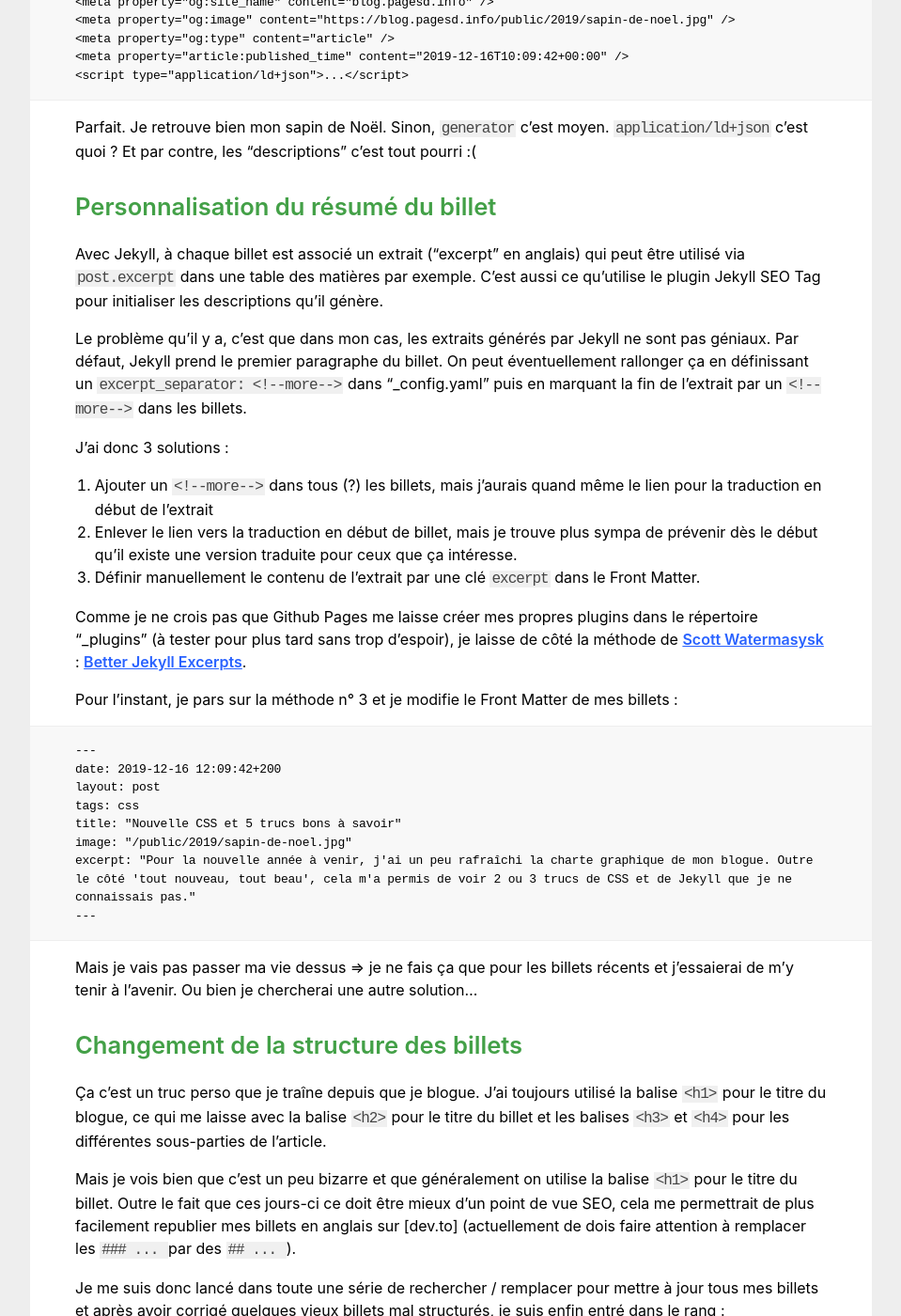
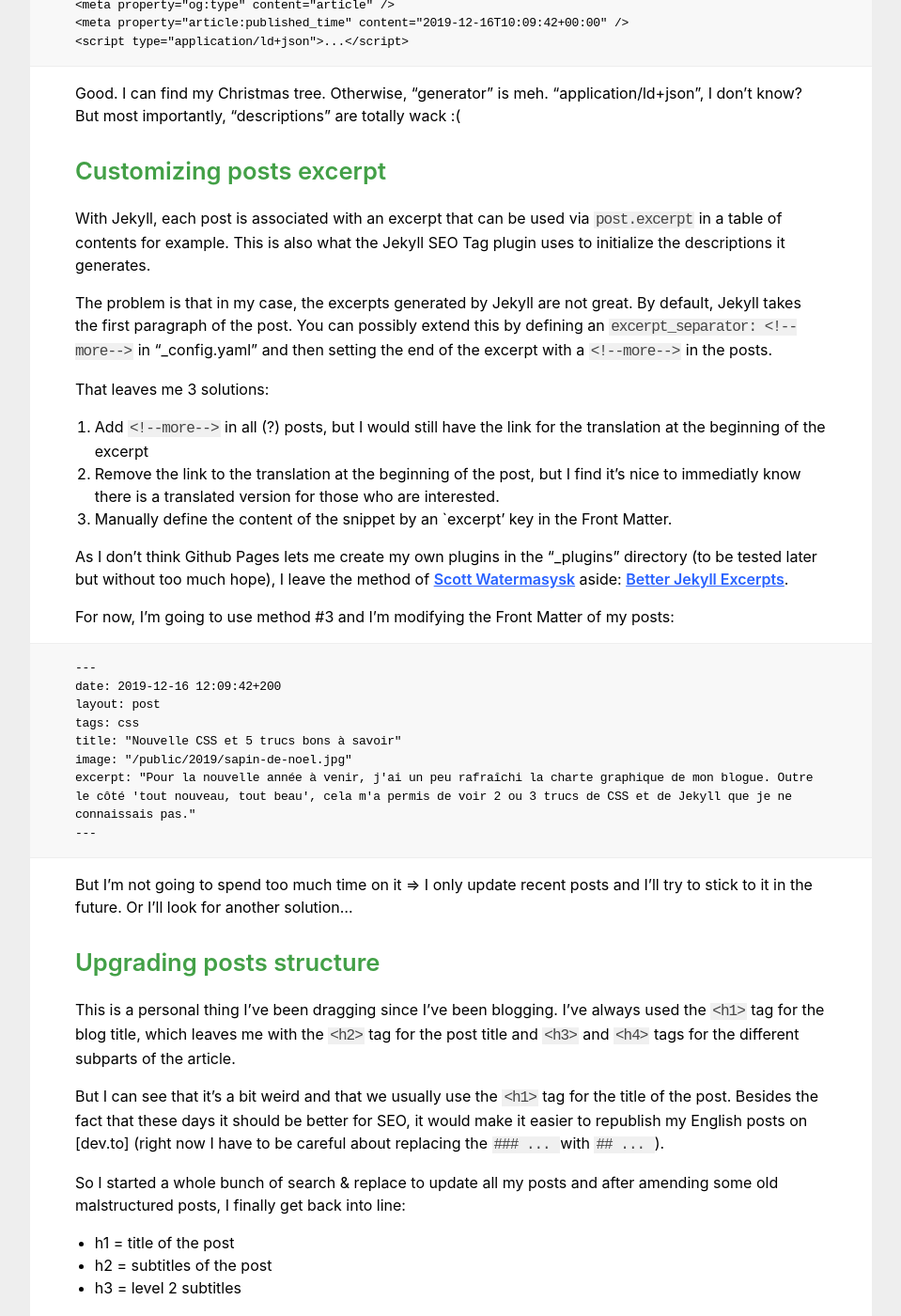
Before and after one commit to michelc/blog2, a Jekyll site: the page built from index.md, in a window 1280 px wide and 1400 px high, scrolled down 3090 px. Shown: the whole window at 94% size, without its empty margins (160-1119 px from the left). Built offline with Jekyll 4.4.1, drawn with Linux system fonts in a browser that asks for light colours; some of the changed text lies outside the part shown.

Commit message:
Ajout traduction "Jekyll configuration update".

````diff
--- /dev/null
+++ b/_posts/2019-12-30-jekyll-configuration-update.md
@@ -0,0 +1,285 @@
+---
+date: 2019-12-30 14:02:34+200
+layout: post
+tags: jekyll
+lang: en
+title: "Jekyll configuration update"
+image: "/public/2019/source-code.jpg"
+excerpt: "After having refreshed the CSS of my blog, I started to upgrade it. Since I switched from GandiBlog to Jekyll there were still a few things left to do. Since this year I've started blogging again, it's worth it."
+---
+
+{:.encart}
+Version en français : [Mise à jour de la configuration de Jekyll]({% post_url 2019-12-30-maj-configuration-jekyll %}){:hreflang="fr"}.
+
+After having refreshed the CSS of my blog, I started to upgrade it. In fact, since I switched from GandiBlog to Jekyll almost 3 years ago, there were still a few things left to do to finalize the migration. And since this year I've started blogging again, it's worth it.
+
+<figure>
+  <img src="{{ page.image }}" alt="source-code" />
+  <figcaption>
+    <a href="https://unsplash.com/photos/5Ntkpxqt54Y">Source code on a screen - Sai Kiran Anagani</a>
+  </figcaption>
+</figure>
+
+
+## Debugging Atom feed
+
+To begin with, a scary bug: the Atom feed wasn't working because of something really stupid. The `<link rel="alternate" type="application/atom+xml">` tag pointed to `/atom.xml`  while the "\_config.yaml" declared `path: feed/atom`.
+
+=> correcting the `path` attribute in "\_config.yaml" :
+
+```yaml
+plugins:
+  - jekyll-feed
+
+feed:
+  path: atom.xml
+```
+
+Thanks to this, I can finally see my posts in [FeedDemon](http://www.feeddemon.com/) :)
+
+
+## Adding images to posts
+
+Lately, I've been trying to put a cover picture every time I write a new post. I started before republishing on [dev.to](https://dev.to/), but the fact that I have to search an illustration for them makes me want to continue on [blog.pagesd.info](https://blog.pagesd.info/). To display the image on this blog, I insert the following HTML code near the top of my post:
+
+```html
+<figure>
+  <img src="/public/2019/sapin-de-noel.jpg" alt="sapin-de-noel" />
+  <figcaption>
+    <a href="https://unsplash.com/photos/ySNkCkdKyTY">Sapin de Noël - Rodion Kutsaev</a>
+  </figcaption>
+</figure>
+```
+
+Currently, images on my blog are 640 x 480 pixels while those on dev.to are 1000 x 420 pixels. Before sharing the same picture on the 2 websites, I can already set the image in the YAML Front Matter so that it will be automatically reused in the Atom feed:
+
+```markdown
+---
+date: 2019-12-16 12:09:42+200
+layout: post
+tags: css
+title: "Nouvelle CSS et 5 trucs bons à savoir"
+image: "/public/2019/sapin-de-noel.jpg"
+---
+
+...
+
+{% raw %}<figure>
+  <img src="{{ page.image }}" alt="sapin-de-noel" />
+  <figcaption>
+    <a href="https://unsplash.com/photos/ySNkCkdKyTY">Sapin de Noël - Rodion Kutsaev</a>
+  </figcaption>
+</figure>{% endraw %}
+```
+
+That's enough for the image to be automatically reused by the [Jekyll Feed](https://github.com/jekyll/jekyll-feed) plugin:
+
+```xml
+<entry>
+  ...
+  <media:thumbnail url="https://blog.pagesd.info/public/2019/sapin-de-noel.jpg"/>
+  <media:content medium="image" url="https://blog.pagesd.info/public/2019/sapin-de-noel.jpg"/>
+</entry>
+```
+
+
+## Adding Jekyll SEO Tag plugin
+
+Of course, after setting the cover image in the header, I also want to use it when I post links on Twitter. I could do this manually in the "\_layout/default.html" template, but there's a plugin that does that and more: [Jekyll SEO Tag](https://github.com/jekyll/jekyll-seo-tag).
+
+The most important thing is that this plugin is one of the happy few to be accepted by Github Pages: [About GitHub Pages and Jekyll](https://help.github.com/en/github/working-with-github-pages/about-github-pages-and-jekyll#plugins) (and follow the "Dependency versions" link).
+
+It's very easy to do. First I add this plugin to the list of plugins already used in "\ _config.yaml":
+
+```yaml
+plugins:
+  - jekyll-feed
+  - jekyll-seo-tag
+```
+
+Then I add `{% raw %}{% seo %}{% endraw %}` in the template "\_layout/default.html" :
+
+```html
+    {% raw %}...
+    {% seo title=false %}{% endraw %}
+  </head>
+```
+
+Note: I don't do `gem 'jekyll-seo-tag'` to add the plugin to my "Gemfile" because I didn't install Jekyll locally. I rely exclusively on Github Pages to publish my blog.
+
+I added `title=false` to prevent the plugin from adding the `<title>` tag which I already insert manually before. Voilà! Now my posts include a whole bunch more stuff to improve SEO:
+
+```html
+<meta name="generator" content="Jekyll v3.8.5" />
+<meta property="og:title" content="Nouvelle CSS et 5 trucs bons à savoir" />
+<meta name="author" content="michel" />
+<meta property="og:locale" content="en" />
+<meta name="description" content="English version: A new CSS and 5 tips to know." />
+<meta property="og:description" content="English version: A new CSS and 5 tips to know." />
+<link rel="canonical" href="https://blog.pagesd.info/2019/12/16/nouvelle-css-quelques-trucs/" />
+<meta property="og:url" content="https://blog.pagesd.info/2019/12/16/nouvelle-css-quelques-trucs/" />
+<meta property="og:site_name" content="blog.pagesd.info" />
+<meta property="og:image" content="https://blog.pagesd.info/public/2019/sapin-de-noel.jpg" />
+<meta property="og:type" content="article" />
+<meta property="article:published_time" content="2019-12-16T10:09:42+00:00" />
+<script type="application/ld+json">...</script>
+```
+
+Good. I can find my Christmas tree. Otherwise, "generator" is meh. "application/ld+json", I don't know? But most importantly, "descriptions" are totally wack :(
+
+
+## Customizing posts excerpt
+
+With Jekyll, each post is associated with an excerpt that can be used via `post.excerpt` in a table of contents for example. This is also what the Jekyll SEO Tag plugin uses to initialize the descriptions it generates.
+
+The problem is that in my case, the excerpts generated by Jekyll are not great. By default, Jekyll takes the first paragraph of the post. You can possibly extend this by defining an `excerpt_separator: <!--more-->` in "\_config.yaml" and then setting the end of the excerpt with a `<!--more-->` in the posts.
+
+That leaves me 3 solutions:
+
+1. Add `<!--more-->` in all (?) posts, but I would still have the link for the translation at the beginning of the excerpt
+1. Remove the link to the translation at the beginning of the post, but I find it's nice to immediatly know there is a translated version for those who are interested.
+1. Manually define the content of the snippet by an `excerpt' key in the Front Matter.
+
+As I don't think Github Pages lets me create my own plugins in the "\_plugins" directory (to be tested later but without too much hope), I leave the method of [Scott Watermasysk](https://dev.to/scottw) aside: [Better Jekyll Excerpts](https://scottw.com/blog/better-jekyll-excerpts/).
+
+For now, I'm going to use method #3 and I'm modifying the Front Matter of my posts:
+
+```markdown
+---
+date: 2019-12-16 12:09:42+200
+layout: post
+tags: css
+title: "Nouvelle CSS et 5 trucs bons à savoir"
+image: "/public/2019/sapin-de-noel.jpg"
+excerpt: "Pour la nouvelle année à venir, j'ai un peu rafraîchi la charte graphique de mon blogue. Outre le côté 'tout nouveau, tout beau', cela m'a permis de voir 2 ou 3 trucs de CSS et de Jekyll que je ne connaissais pas."
+---
+```
+
+But I'm not going to spend too much time on it => I only update recent posts and I'll try to stick to it in the future. Or I'll look for another solution...
+
+
+## Upgrading posts structure
+
+This is a personal thing I've been dragging since I've been blogging. I've always used the `<h1>` tag for the blog title, which leaves me with the `<h2>` tag for the post title and `<h3>` and `<h4>` tags for the different subparts of the article.
+
+But I can see that it's a bit weird and that we usually use the `<h1>` tag for the title of the post. Besides the fact that these days it should be better for SEO, it would make it easier to republish my English posts on [dev.to] (right now I have to be careful about replacing the `### ... ` with `## ... `).
+
+So I started a whole bunch of search & replace to update all my posts and after amending some old malstructured posts, I finally get back into line:
+
+* h1 = title of the post
+* h2 = subtitles of the post
+* h3 = level 2 subtitles
+
+
+## Updating the archive page
+
+That was one of the things I had planned to do three years ago, to post the months in French and not in English. I found a few leads all over the place:
+
+* The famous Christophe Ducamp: [Comment localiser la date en français dans Jekyll ?](https://www.christopheducamp.com/2013/12/26/jekyll-localiser-la-date/)
+* The update link where he send us: [Traduire la date dans Jekyll](http://ouyaah.legtux.org/informatique/web/2017/05/19/traduire-date-jekyll.html)
+* Some leads on Stack Overflow:  [Locale specific date in Jekyll](https://stackoverflow.com/questions/10714980/locale-specific-date-in-jekyll)
+
+In the end, I did this:
+
+
+```liquid
+  {% raw %}{% capture month %}{{ post.date | date: "%m" }}{% endcapture %}
+  {% if current_month != month %}
+    {% assign current_month = month %}
+### {% case month %}
+      {% when "01" %}Janvier {{ year }}
+      {% when "02" %}Février {{ year }}
+      {% when "03" %}Mars {{ year }}
+      {% when "04" %}Avril {{ year }}
+      {% when "05" %}Mai {{ year }}
+      {% when "06" %}Juin {{ year }}
+      {% when "07" %}Juillet {{ year }}
+      {% when "08" %}Août {{ year }}
+      {% when "09" %}Septembre {{ year }}
+      {% when "10" %}Octobre {{ year }}
+      {% when "11" %}Novembre {{ year }}
+      {% when "12" %}Décembre {{ year }}
+    {% endcase %}
+  {% endif %}{% endraw %}
+```
+
+It's not great and I had a bit of a hard time because I also wanted to add the year next to the name of the month. And [kramdown](https://kramdown.gettalong.org/) kept separating month and year so I ended up with the name of the month as `<h3>December</h3>` and the year on a separate line `<p>2019</p>`, when it wasn't `<pre>2019</pre>`.
+
+
+## Removing syntax highlighting
+
+Speaking of kramdown, I choose to disable the famous "[Code and Syntax Highlighting](https://github.com/adam-p/markdown-here/wiki/Markdown-Cheatsheet#code)" from Markdown. I don't use it on this blog, so it's not necessary for Jekyll to waste time generating all these `<span>` and for Github to lose money storing all the extra HTML code it represents.
+
+The solution is again on all [About GitHub Pages and Jekyll](https://help.github.com/en/github/working-with-github-pages/about-github-pages-and-jekyll#syntax-highlighting) with 3 extra lines in "\_config.yaml" :
+
+```yaml
+kramdown:
+  syntax_highlighter_opts:
+    disable : true
+```
+
+In the end, it reduces the size of some posts with a lot of code and therefore improves the performance of my blog.
+
+
+## Defining posts language
+
+Looking closer at my new Atom feed or all the tags generated by the Jekyll SEO Tag plugin, I realized that I had a new problem. They both say that my posts are in English. In some cases, it's not wrong, but in the majority of cases, it's not true.
+
+And since for some time I try to publish my posts in both French and English, it's now a serious problem. The solution is to start by declaring that my blog is in French in the "\_config.yaml" file:
+
+```yaml
+title: blog.pagesd.info
+author: michel
+lang: fr-FR
+```
+
+Note: I'm not sure which is better: `fr-fr`, `fr-fr` or `fr`.
+
+Then for all English posts, I change the Front Matter to redefine the `language' attribute:
+
+```markdown
+---
+date: 2019-12-17 12:09:42+200
+layout: post
+tags: css
+lang: en-US
+title: "A new CSS and 5 tips to know"
+---
+```
+
+Then I have to modify the template in "\_layout/default.html" to use the language defined in the post or the global language of the blog:
+
+```html
+{% raw %}<!DOCTYPE html>
+<html lang="{{ page.lang | default: site.lang }}">
+  <head>
+    <meta charset="utf-8">
+    ...{% endraw %}
+```
+
+To be complete, I also specify the language in the next / previous links at the bottom of each post:
+
+```html
+{% raw %}<nav class="paginate">
+  {% if post.previous.url %}
+    <a href="{{ post.previous.url }}" hreflang="{{ post.previous.lang | default: site.lang }}">{{ post.previous.title }}</a>
+  {% endif %}
+  {% if post.next.url %}
+    <a href="{{ post.next.url }}" hreflang="{{ post.next.lang | default: site.lang }}">{{ post.next.title }}</a>
+  {% endif %}
+</nav>{% endraw %}
+```
+
+And also in links between the translations:
+
+```html
+{% raw %}English version: [A new CSS ...]({% post_url ... %}){:hreflang="en"}.{% endraw %}
+```
+
+Or:
+
+```html
+{% raw %}Version en français : [Nouvelle CSS ...]({% post_url ... %}){:hreflang="fr"}.{% endraw %}
+```
+
+The `{% raw %}{:hreflang="xx"}{% endraw %}` trick wasn't easy to find, but it does exist: [Additional link attributes can be added by using a span IAL after the inline link](https://kramdown.gettalong.org/syntax.html#inline-links).
--- a/_posts/2019-12-30-maj-configuration-jekyll.md
+++ b/_posts/2019-12-30-maj-configuration-jekyll.md
@@ -5,7 +5,11 @@ tags: jekyll
 lang: fr-FR
 title: "Mise à jour de la configuration de Jekyll"
 image: "/public/2019/source-code.jpg"
+excerpt: "Après avoir un peu rafraîchi la charte graphique de mon blogue, je me suis lancé dans sa mise à jour. Depuis que j'étais passé de GandiBlog à Jekyll il restait toujours quelques bricoles à faire. Comme je me suis remis à bloguer, ça vaut le coup de m'y attaquer."
 ---
+
+{:.encart}
+English version: [Jekyll configuration update]({% post_url 2019-12-30-jekyll-configuration-update %}){:hreflang="en"}.
 
 Après avoir un peu rafraîchi la charte graphique de mon blogue, je me suis lancé dans sa mise à jour. En fait, depuis que j'étais passé de GandiBlog à Jekyll il y a près de 3 ans, il restait toujours quelques bricoles à faire pour finaliser la migration. Et comme cette année je me suis remis à bloguer, ça vaut le coup de m'y attaquer.
 
@@ -158,7 +162,7 @@ Mais je vais pas passer ma vie dessus => je ne fais ça que pour les billets ré
 
 Ça c'est un truc perso que je traîne depuis que je blogue. J'ai toujours utilisé la balise `<h1>` pour le titre du blogue, ce qui me laisse avec la balise `<h2>` pour le titre du billet et les balises `<h3>` et `<h4>` pour les différentes sous-parties de l'article.
 
-Mais je vois bien que c'est un peu bizarre et que généralement on utilise la balise `<h1>` pour le titre du billet. Outre le fait que ces jours-ci ce doit être mieux d'un point de vue SEO, cela me permettrait de plus facilement republier mes billets en anglais sur [dev.to] (actuellement de dois faire attention à remplacer les `### ... ` par des `## ... `).
+Mais je vois bien que c'est un peu bizarre et que généralement on utilise la balise `<h1>` pour le titre du billet. Outre le fait que ces jours-ci ce doit être mieux d'un point de vue SEO, cela me permettrait de plus facilement republier mes billets en anglais sur [dev.to] (actuellement je dois faire attention à remplacer les `### ... ` par des `## ... `).
 
 Je me suis donc lancé dans toute une série de rechercher / remplacer pour mettre à jour tous mes billets et après avoir corrigé quelques vieux billets mal structurés, je suis enfin entré dans le rang :
 
````
